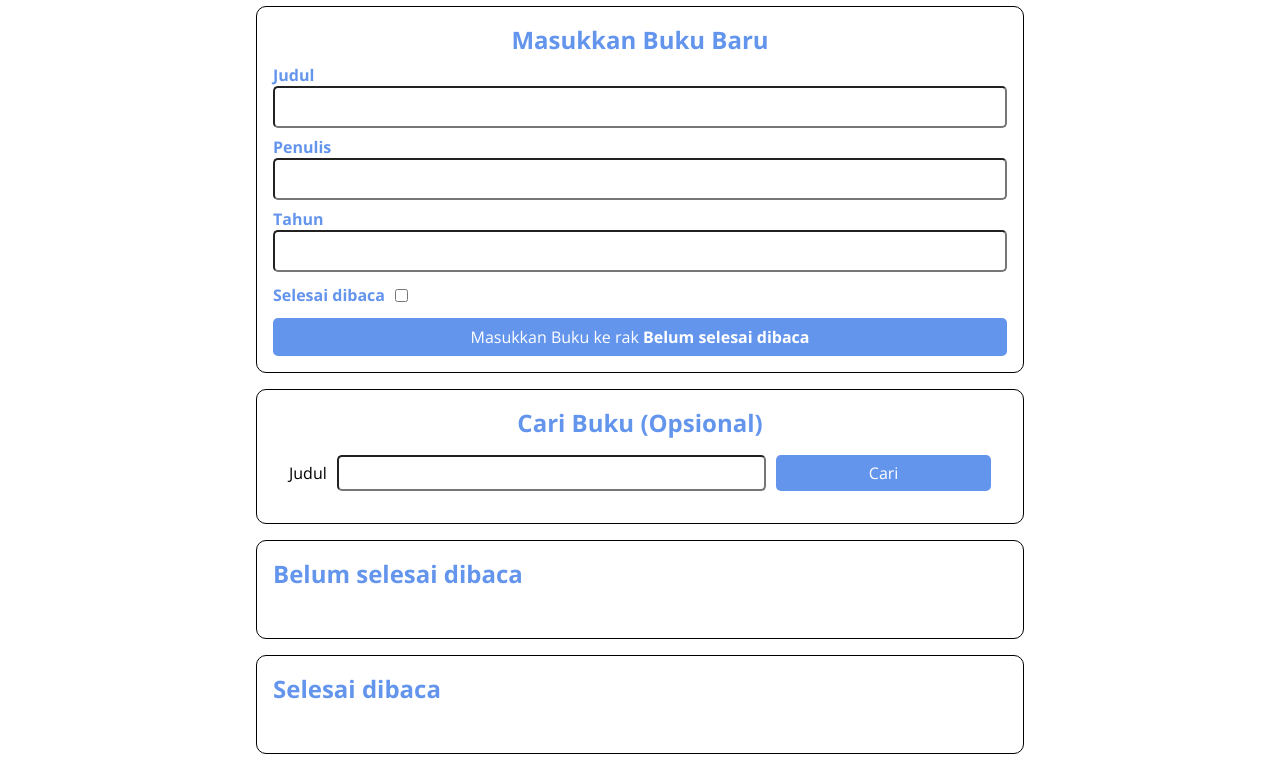
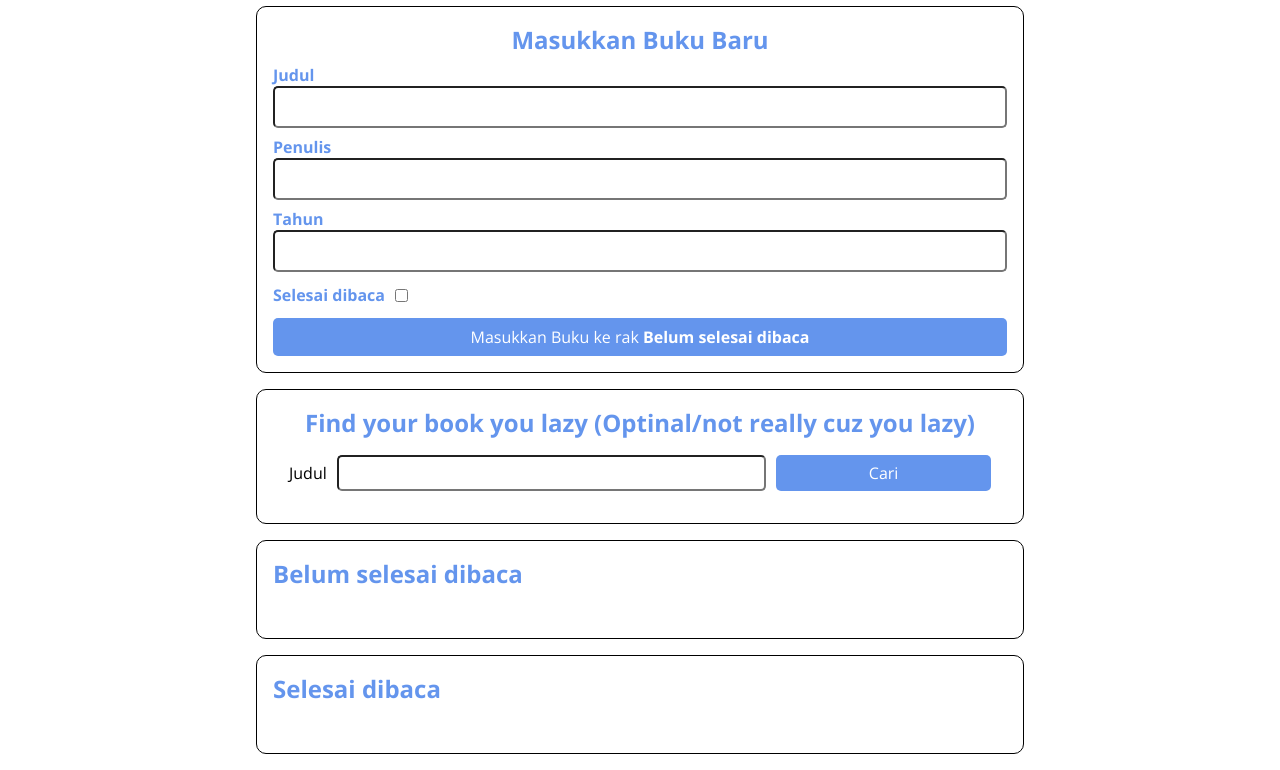
Before and after one commit to MaxzterPlayz/bookshelf, a plain HTML site: page bookshelf-apps/index.html in a window 1280 px wide. Shown: the part 77-847 px from the top of the page. Drawn offline with nearby package versions, Linux system fonts and the light colour scheme.

Commit message:
Update index.html

```diff
--- a/bookshelf-apps/index.html
+++ b/bookshelf-apps/index.html
@@ -40,7 +40,7 @@
     </section>
 
     <section class="search_section">
-        <h2>Cari Buku (Opsional)</h2>
+        <h2>Find your book you lazy (Optinal/not really cuz you lazy)</h2>
         <form id="searchBook">
             <label for="searchBookTitle">Judul</label>
             <input id="searchBookTitle" type="text">
```
